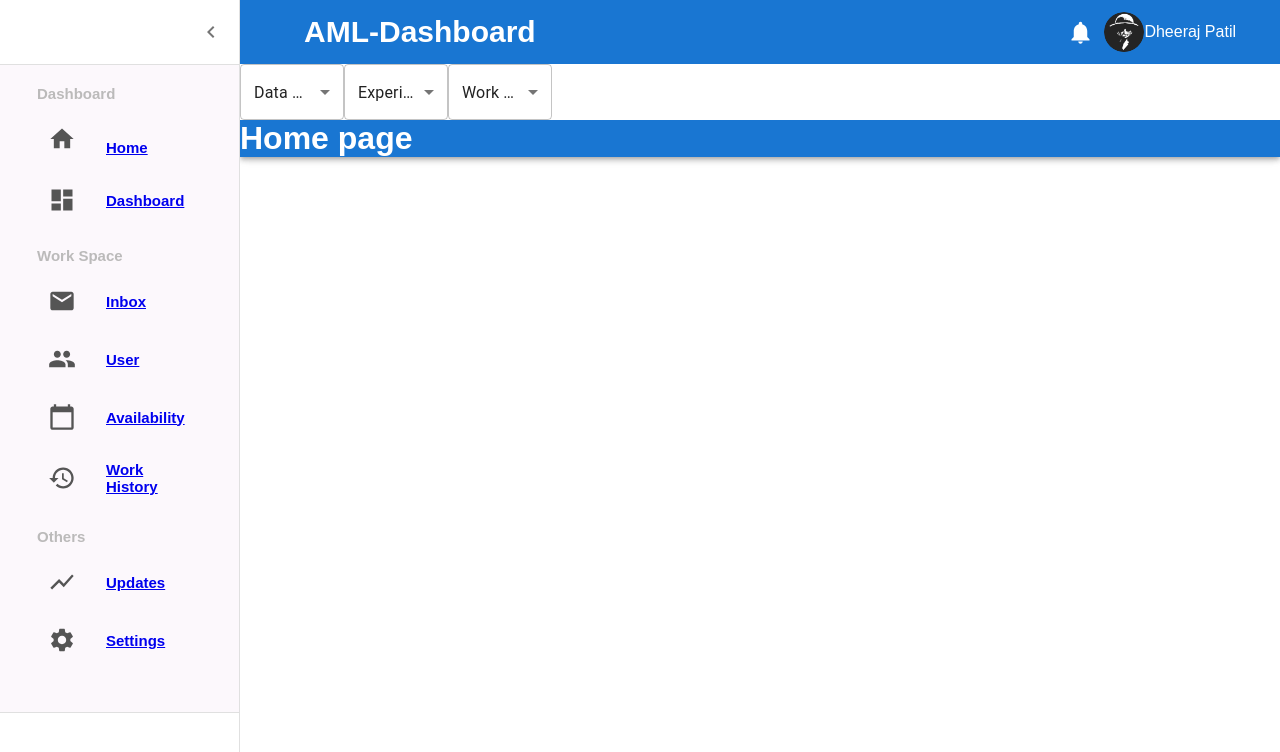
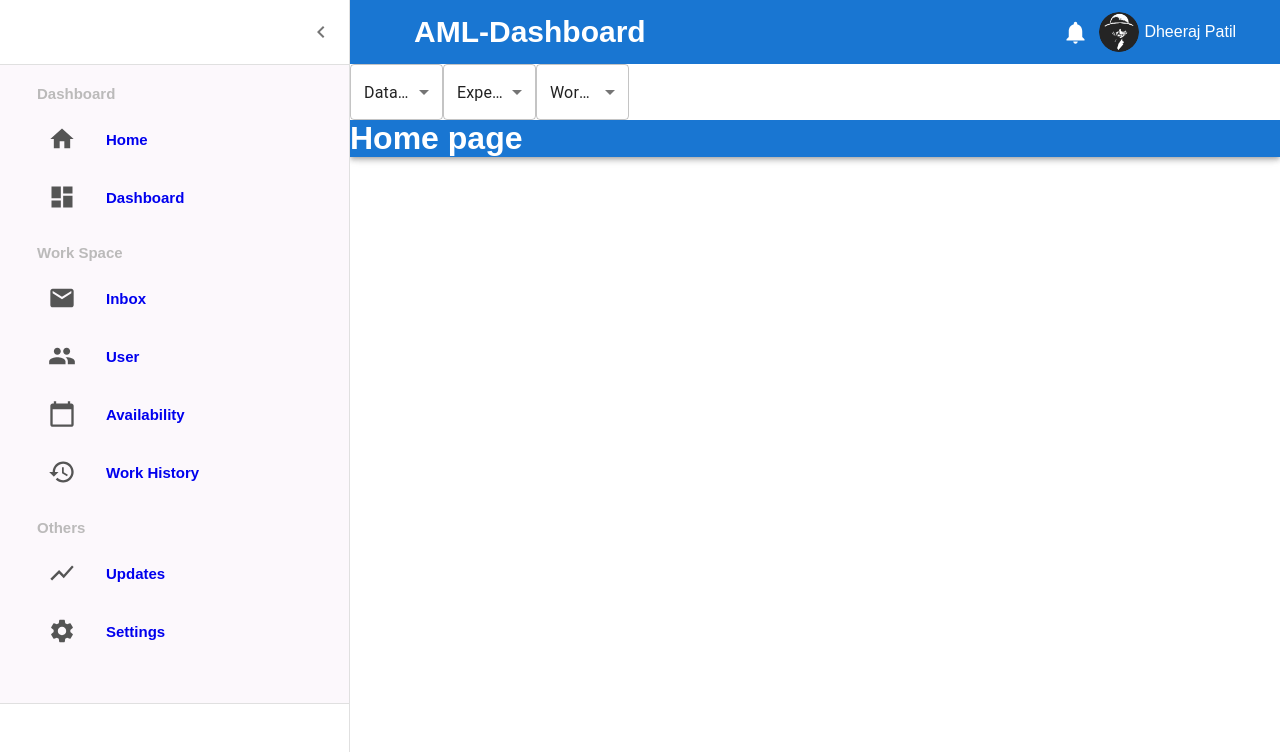
Before and after one commit to Nani0403/amldemodash, a React (Create React App) app: page / in a window 1280 px wide. Both pictures are taken after a click on the button "open drawer". Shown: the top 752 px of the page. Built offline with nearby package versions, Linux system fonts and the light colour scheme.

Commit message:
changes is css for topbar and side bar

```diff
--- a/src/components/sub-navigation/sidebarV2.js
+++ b/src/components/sub-navigation/sidebarV2.js
@@ -2,7 +2,7 @@ import * as React from "react";
 import { styled, useTheme } from "@mui/material/styles";
 import Box from "@mui/material/Box";
 import Drawer from "@mui/material/Drawer";
-import CssBaseline from "@mui/material/CssBaseline";
+// import CssBaseline from "@mui/material/CssBaseline";
 import MuiAppBar from "@mui/material/AppBar";
 import Toolbar from "@mui/material/Toolbar";
 /*import List from "@mui/material/List";
@@ -20,7 +20,7 @@ import MailIcon from "@mui/icons-material/Mail";*/
 import Topbar from "../topbar/Topbar";
 import Sidebar from "../topbar/sidebar/Sidebar";
 import SubNavbar from "./SubNavbar";
-import { ThemeProvider, createTheme } from "@material-ui/core/styles";
+// import { ThemeProvider, createTheme } from "@material-ui/core/styles";
 import { BrowserRouter as Router, Routes, Route, Link } from "react-router-dom";
 import Homepg from "../pages/Homepg";
 import Dashboards from "../pages/Dashboards";
@@ -30,9 +30,9 @@ import Availability from "../pages/Availability";
 import Workhistory from "../pages/Workhistory";
 import Updates from "../pages/Updates";
 import Settings from "../pages/Settings";
-import { SettingsAccessibilityOutlined } from "@mui/icons-material";
+// import { SettingsAccessibilityOutlined } from "@mui/icons-material";
 
-const drawerWidth = 240;
+const drawerWidth = 350;
 
 const Main = styled("main", { shouldForwardProp: (prop) => prop !== "open" })(
   ({ theme, open }) => ({
--- a/src/components/topbar/Topbar.jsx
+++ b/src/components/topbar/Topbar.jsx
@@ -26,7 +26,7 @@ function Topbar() {
               <a>Logout</a>
             </div>
           </div>
-          <div>
+          <div className="userName">
             <span> Dheeraj Patil</span>
           </div>
         </div>
--- a/src/components/topbar/sidebar/Sidebar.jsx
+++ b/src/components/topbar/sidebar/Sidebar.jsx
@@ -20,11 +20,10 @@ function Sidebar() {
           <h3 className="sidebarTitle">Dashboard</h3>
           <ul className="sidebarList">
             <li className="sidebarListItem">
-              <li class="px-4 py-1 hover:bg-gray-50 border-b text-gray-600 text-xs">
-                <Home className="sidebarIcon" />
+              <Home className="sidebarIcon" />
 
-                <Link to="/">Home</Link>
-              </li>
+              <Link to="/">Home</Link>
+
               {/* <li    class="px-4 py-1 hover:bg-gray-50 border-b text-gray-600 text-xs">
                      <Link to="https://docs.google.com/spreadsheets/d/1qJWe-I26pkV9gEPbPeMtMAPyyCsWmJxF7kx7p-HXC0c/edit#gid=0">View React Commits</Link>
                     </li> */}
@@ -45,15 +44,15 @@ function Sidebar() {
             </li>
             <li className="sidebarListItem">
               <People className="sidebarIcon" />
-              <Link to='/users'>User</Link>
+              <Link to="/users">User</Link>
             </li>
             <li className="sidebarListItem">
               <CalendarToday className="sidebarIcon" />
-              <Link to='/availability'>Availability</Link>
+              <Link to="/availability">Availability</Link>
             </li>
             <li className="sidebarListItem">
               <Restore className="sidebarIcon" />
-              <Link to='/workhistory'>Work History</Link>
+              <Link to="/workhistory">Work History</Link>
             </li>
           </ul>
 
@@ -61,11 +60,11 @@ function Sidebar() {
           <ul className="sidebarList">
             <li className="sidebarListItem">
               <ShowChart className="sidebarIcon" />
-              <Link to='/updates'>Updates</Link>
+              <Link to="/updates">Updates</Link>
             </li>
             <li className="sidebarListItem">
               <Settings className="sidebarIcon" />
-              <Link to='/settings'>Settings</Link>
+              <Link to="/settings">Settings</Link>
             </li>
           </ul>
         </div>
--- a/src/components/topbar/sidebar/sidebar.css
+++ b/src/components/topbar/sidebar/sidebar.css
@@ -46,7 +46,9 @@
   font-weight: bolder;
   color: rebeccapurple;
 }
-
+a{
+  text-decoration: none;
+}
 .sidebarIcon {
   margin-right: 30px;
   font-size: 28px !important;
--- a/src/components/topbar/topbar.css
+++ b/src/components/topbar/topbar.css
@@ -88,3 +88,7 @@
 .flex-2 {
   padding-right: 20px;
 }
+
+.userName{
+  padding-left: 5px;
+}
```
Also changed, not shown: 1 other file (tests, documents, lock files or other folders).
